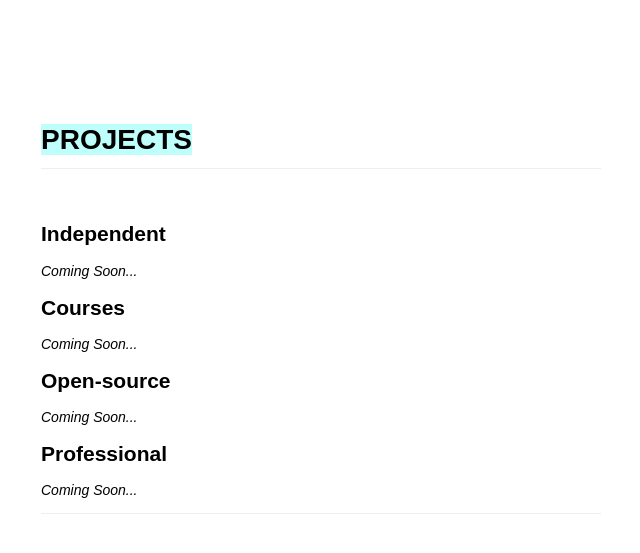
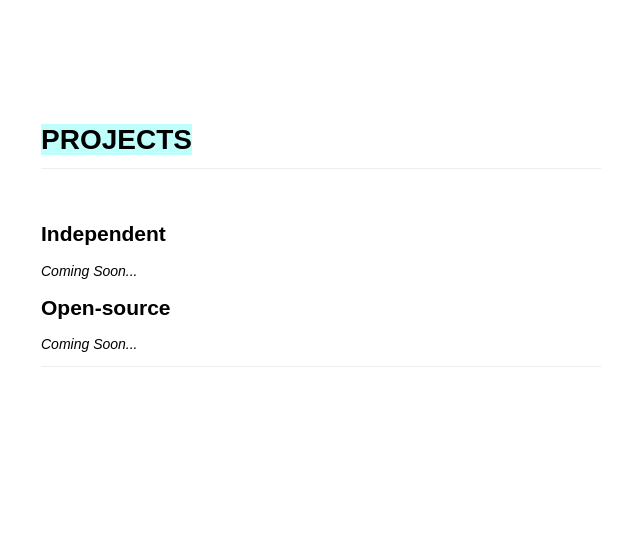
Before and after one commit to dCO2/rococo, a Jekyll site: the page built from projects/index.html, in a window 1280 px wide. Shown: the top 553 px of the page, without its empty margins (335-975 px from the left). Built offline with Jekyll 4.4.1, drawn with Linux system fonts in a browser that asks for light colours; some web fonts are replaced.

Commit message:
Update index.html

```diff
--- a/projects/index.html
+++ b/projects/index.html
@@ -12,10 +12,6 @@ permalink: projects/
 <div class="post">
     <h2>Independent</h2>
     <i>Coming Soon...</i>
-    <h2>Courses</h1>
-    <i>Coming Soon...</i>
     <h2>Open-source</h2>
     <i>Coming Soon...</i>
-    <h2>Professional</h2>
-    <i>Coming Soon...</i>
 </div>
```
